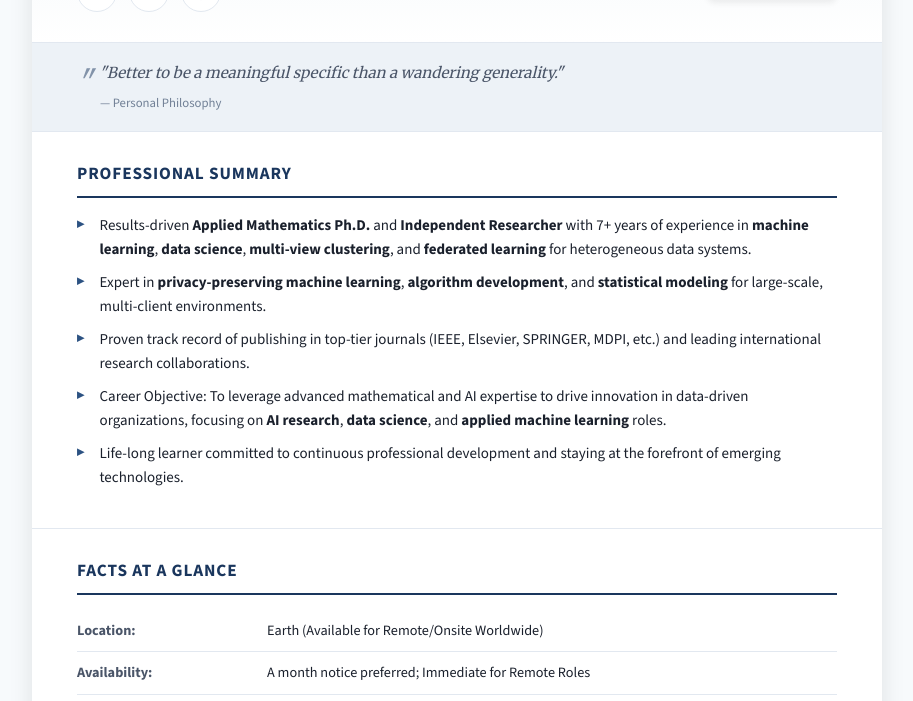
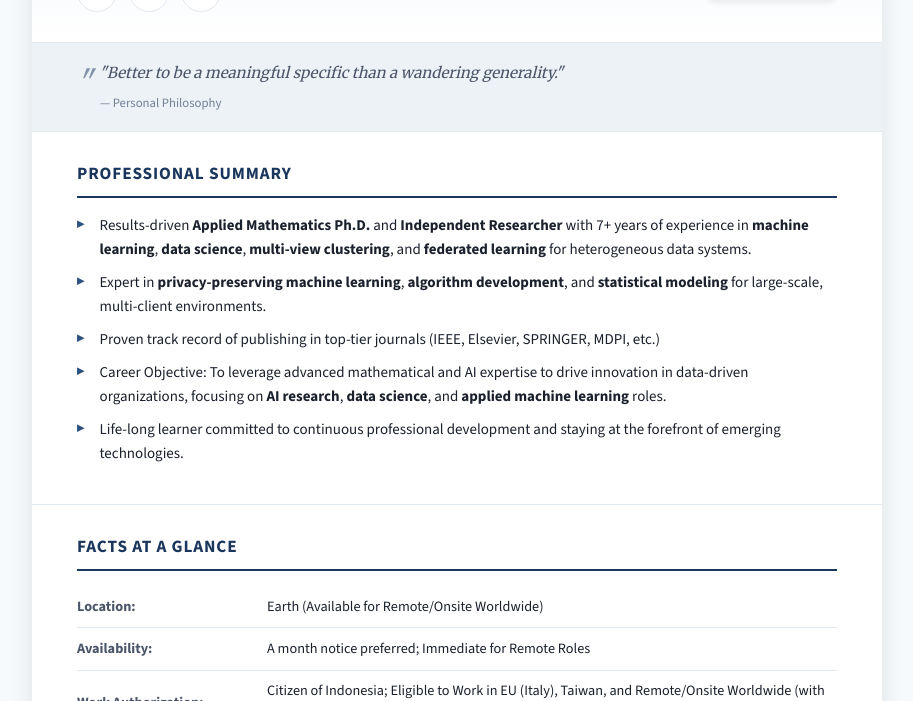
Before and after one commit to Kristina01-hash/Kristina01-hash.github.io, a Jekyll site: the page pdf/cv/index.html, which Jekyll copies as it is, in a window 1280 px wide and 900 px high, cut to the strip 199-900 px from the top of the window. Shown: the whole strip, without its empty margins (183-1096 px from the left). Built offline with Jekyll 4.4.1, drawn with Linux system fonts in a browser that asks for light colours.

Commit message:
Update index.html

```diff
--- a/pdf/cv/index.html
+++ b/pdf/cv/index.html
@@ -602,7 +602,7 @@
     <ul>
       <li>Results-driven <b>Applied Mathematics Ph.D.</b> and <b>Independent Researcher</b> with 7+ years of experience in <b>machine learning</b>, <b>data science</b>, <b>multi-view clustering</b>, and <b>federated learning</b> for heterogeneous data systems.</li>
       <li>Expert in <b>privacy-preserving machine learning</b>, <b>algorithm development</b>, and <b>statistical modeling</b> for large-scale, multi-client environments.</li>
-      <li>Proven track record of publishing in top-tier journals (IEEE, Elsevier, SPRINGER, MDPI, etc.) and leading international research collaborations.</li>
+      <li>Proven track record of publishing in top-tier journals (IEEE, Elsevier, SPRINGER, MDPI, etc.)</li>
       <li>Career Objective: To leverage advanced mathematical and AI expertise to drive innovation in data-driven organizations, focusing on <b>AI research</b>, <b>data science</b>, and <b>applied machine learning</b> roles.</li>
       <li>Life-long learner committed to continuous professional development and staying at the forefront of emerging technologies.</li>
     </ul>
```
